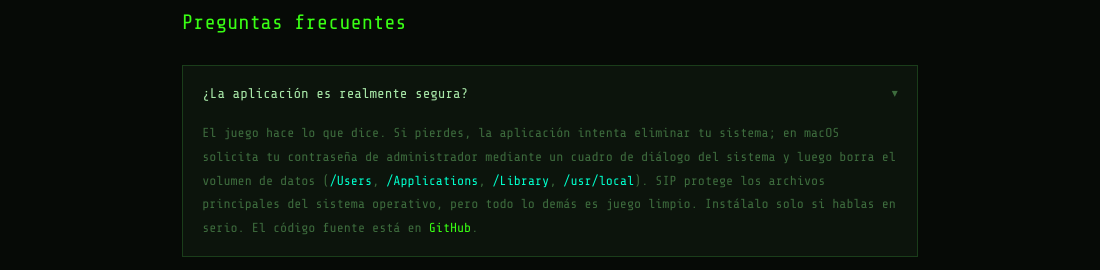
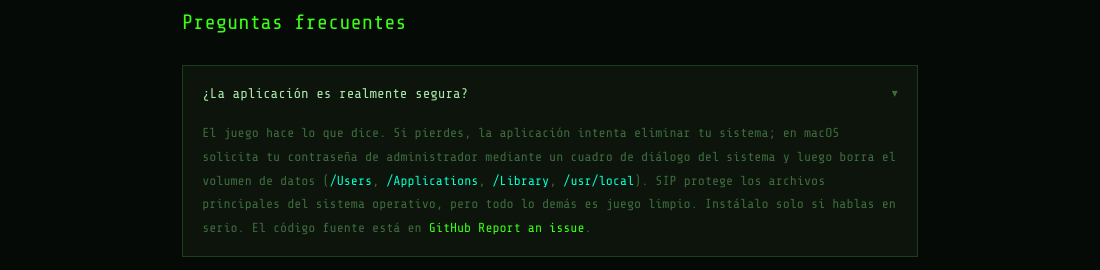
Before and after one commit to Hackatoan/sys32roulette, an Electron app: page public/es/macos.html in a window 1100 px wide. Shown: the part 2640-2910 px from the top of the page. Drawn offline with nearby package versions, Linux system fonts and the light colour scheme.

```diff
--- a/public/es/macos.html
+++ b/public/es/macos.html
@@ -302,7 +302,7 @@
     <div class="faq">
       <div class="faq-item">
         <div class="faq-q">¿La aplicación es realmente segura?</div>
-        <div class="faq-a">El juego hace lo que dice. Si pierdes, la aplicación intenta eliminar tu sistema; en macOS solicita tu contraseña de administrador mediante un cuadro de diálogo del sistema y luego borra el volumen de datos (<code>/Users</code>, <code>/Applications</code>, <code>/Library</code>, <code>/usr/local</code>). SIP protege los archivos principales del sistema operativo, pero todo lo demás es juego limpio. Instálalo solo si hablas en serio. El código fuente está en <a href="https://github.com/Hackatoan/sys32roulette" target="_blank" rel="noopener">GitHub</a>.</div>
+        <div class="faq-a">El juego hace lo que dice. Si pierdes, la aplicación intenta eliminar tu sistema; en macOS solicita tu contraseña de administrador mediante un cuadro de diálogo del sistema y luego borra el volumen de datos (<code>/Users</code>, <code>/Applications</code>, <code>/Library</code>, <code>/usr/local</code>). SIP protege los archivos principales del sistema operativo, pero todo lo demás es juego limpio. Instálalo solo si hablas en serio. El código fuente está en <a href="https://github.com/Hackatoan/sys32roulette" target="_blank" rel="noopener">GitHub</a> <a href="https://github.com/Hackatoan/sys32roulette/issues/new" target="_blank" rel="noopener" target="_blank" rel="noopener">Report an issue</a>.</div>
       </div>
       <div class="faq-item">
         <div class="faq-q">No veo "Abrir de todos modos" en Configuración del Sistema</div>
```
